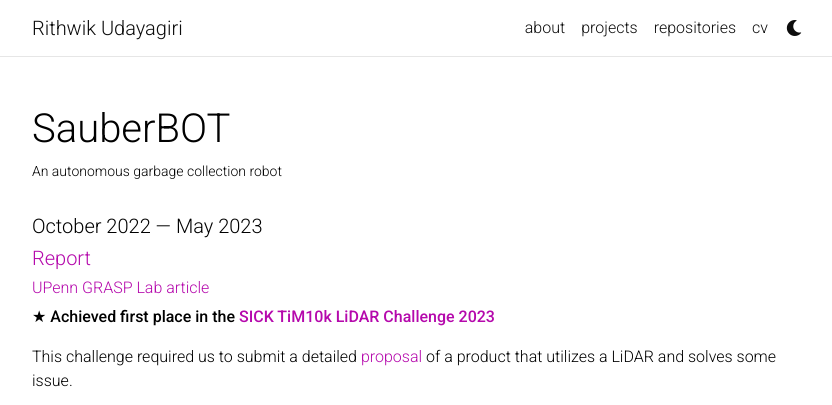
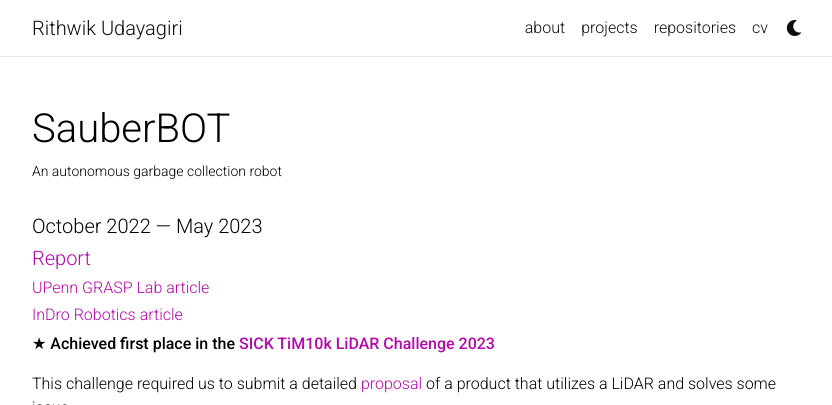
Before and after one commit to RithwikU/rithwiku.github.io, a Jekyll site: the page built from _projects/sauberbot.md, in a window 1280 px wide and 900 px high, cut to the strip 0-405 px from the top of the window. Shown: the whole strip, without its empty margins (223-1055 px from the left). Built offline with Jekyll 4.4.1, drawn with Linux system fonts in a browser that asks for light colours; full-size pictures stand in for the smaller copies a plugin makes; comment, search, counter and statistics services are not loaded; a style sheet for code colours, icons or effects is not loaded.

Commit message:
add indro robotics article link

```diff
--- a/_projects/sauberbot.md
+++ b/_projects/sauberbot.md
@@ -12,6 +12,8 @@ category: work
 ##### <a href="https://drive.google.com/file/d/1Hxmgf_T4VC9aw6UoFV4gLvduTu-jYDTs/view?usp=sharing">Report</a>
 
 ###### <a href="https://www.grasp.upenn.edu/news/robotics-masters-students-take-on-sicks-tim10k-challenge">UPenn GRASP Lab article</a>
+
+###### <a href="https://indrorobotics.ca/upenn-robotics-team-cleans-up-at-sick-lidar-competition/">InDro Robotics article</a>
 
 <p>
 &#x2605;<strong> Achieved first place in the <a href="https://www.sick.com/us/en/tim10k/w/tim10k/">SICK TiM10k LiDAR Challenge 2023</a></strong>
```
